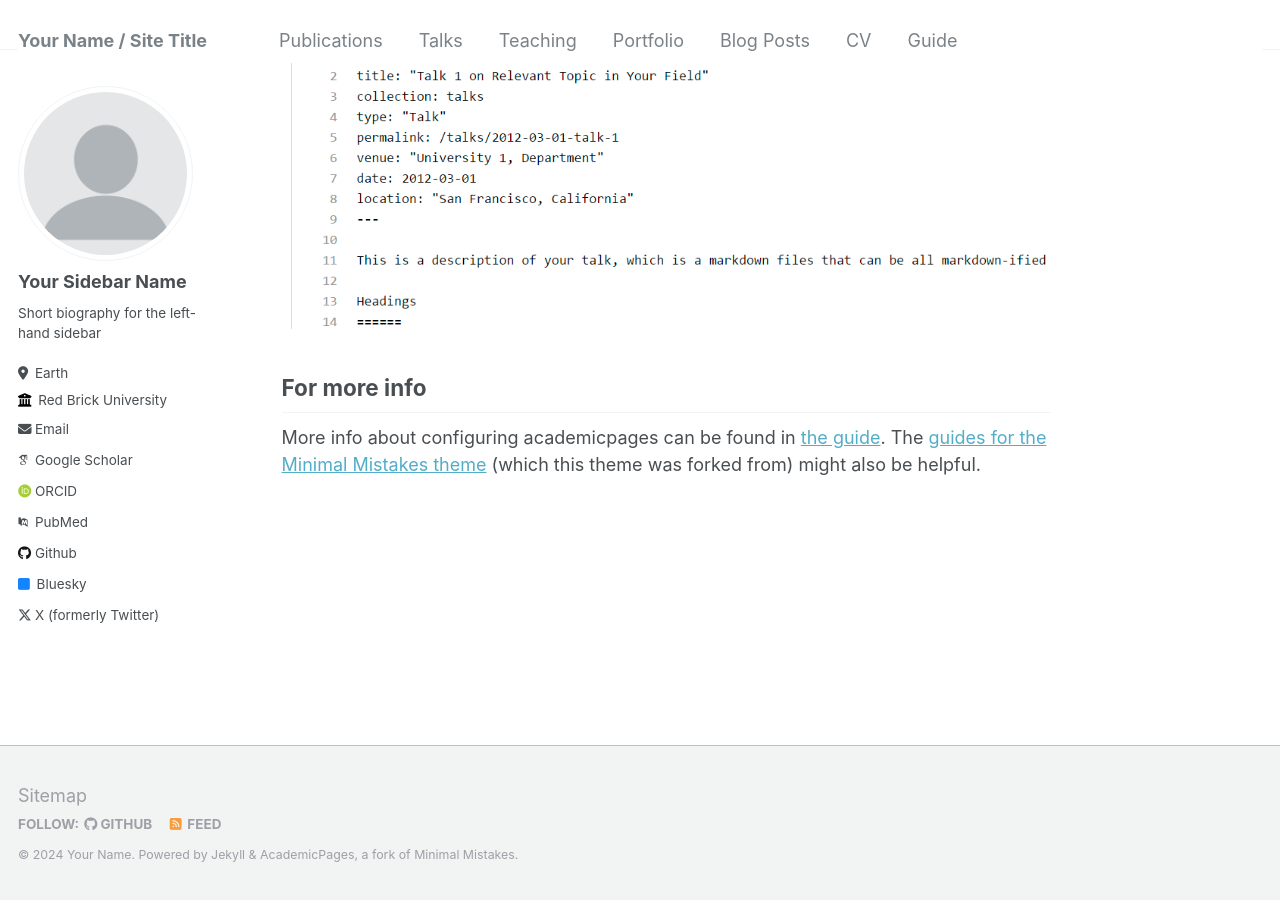
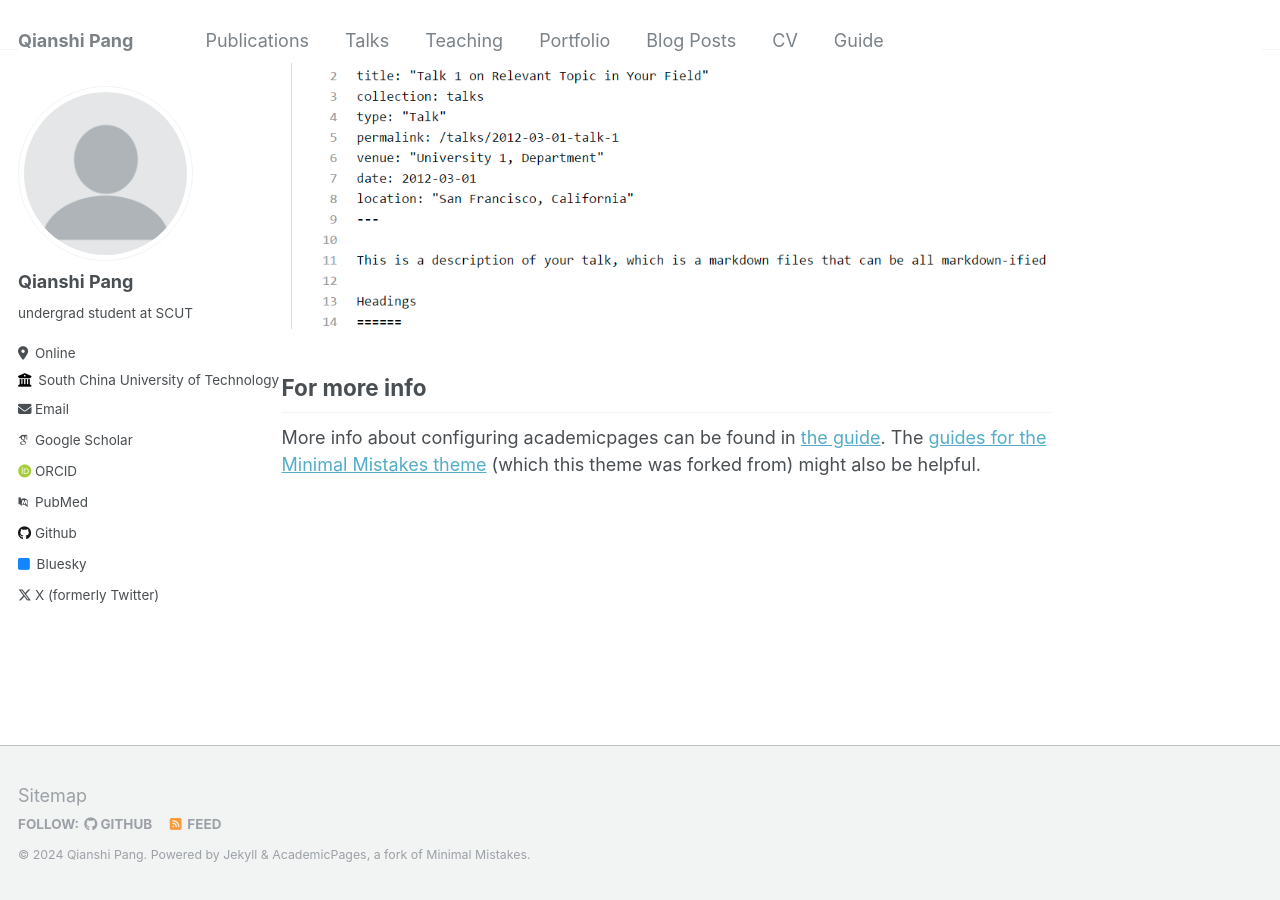
Before and after one commit to qspang/qspang.github.io, a Jekyll site: the page built from _pages/about.md, in a window 1280 px wide and 900 px high, scrolled down 2640 px. Built offline with Jekyll 4.4.1, drawn with Linux system fonts in a browser that asks for light colours; some web fonts are replaced.

Commit message:
Update _config.yml

```diff
--- a/_config.yml
+++ b/_config.yml
@@ -8,27 +8,28 @@
 
 # Basic Site Settings
 locale                   : "en-US"
-title                    : "Your Name / Site Title"
+title                    : "Qianshi Pang"
 title_separator          : "-"
-name                     : &name "Your Name"
+name                     : &name "Qianshi Pang"
 description              : &description "personal description"
 url                      : https://qspang.github.io # the base hostname & protocol for your site e.g. "https://mmistakes.github.io"
 baseurl                  : "" # the subpath of your site, e.g. "/blog"
-repository               : "academicpages/academicpages.github.io"
+repository               : "qspang/qspang.github.io"
 
 # Site Author - The following control what appear as part of the author content on the side bar.
 #               If a field is blank the icon and link will not appear, otherwise it will be shown.
 #               Additional customization can be done by editing /_includes/author-profile.html
 author:
   # Biographic information
+  name             : "Qianshi Pang"
+  name2             : "庞千石"
   avatar           : "profile.png"
-  name             : "Your Sidebar Name"
   pronouns         : # example: "she/her"
-  bio              : "Short biography for the left-hand sidebar"
-  location         : "Earth"
-  employer         : "Red Brick University"
+  bio              : "undergrad student at SCUT"
+  location         : "Online"
+  employer         : "South China University of Technology"
   uri              : # URL
-  email            : "none@example.org"
+  email            : "pangqianshi@gmail.con"
 
   # Academic websites
   arxiv            : # URL - Update with the correct link to your profile
@@ -42,7 +43,7 @@ author:
   bitbucket        : # Username - Update with your username on the site
   codepen          : # Username
   dribbble         : # Username
-  github           : "academicpages"
+  github           : "qspang"
   kaggle           : # Username
   stackoverflow    : # User number or user number and name (i.e., use "1" or "1/jeff-atwood")
 
```
